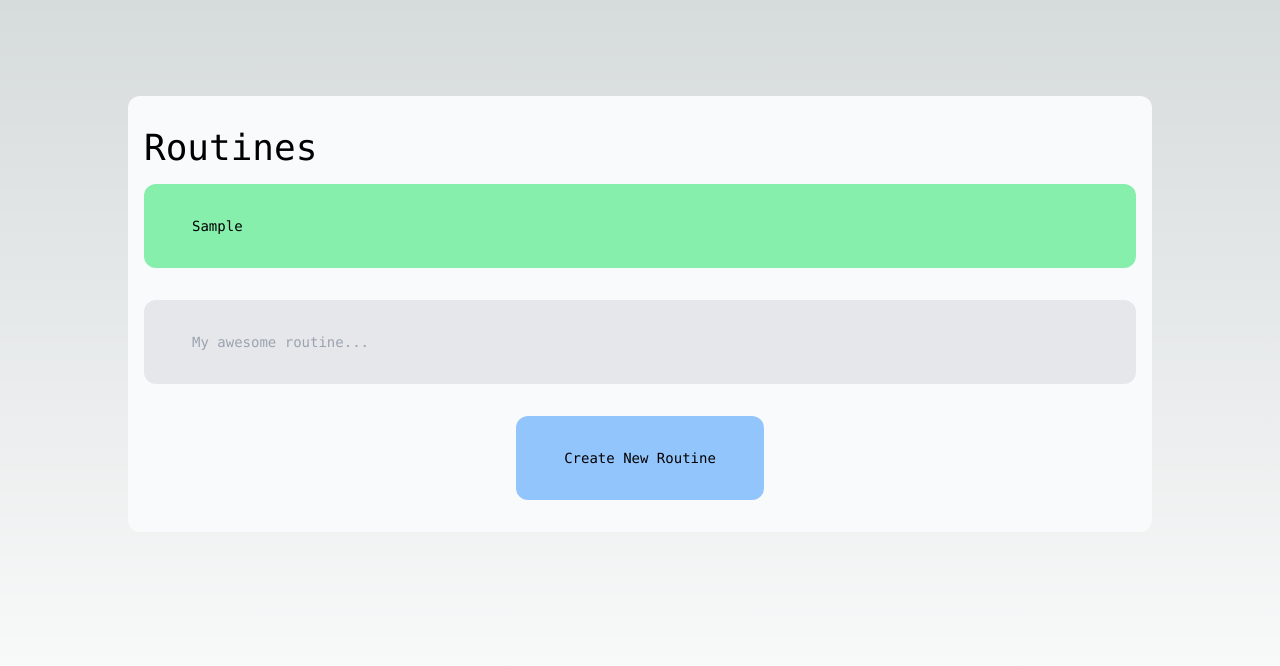
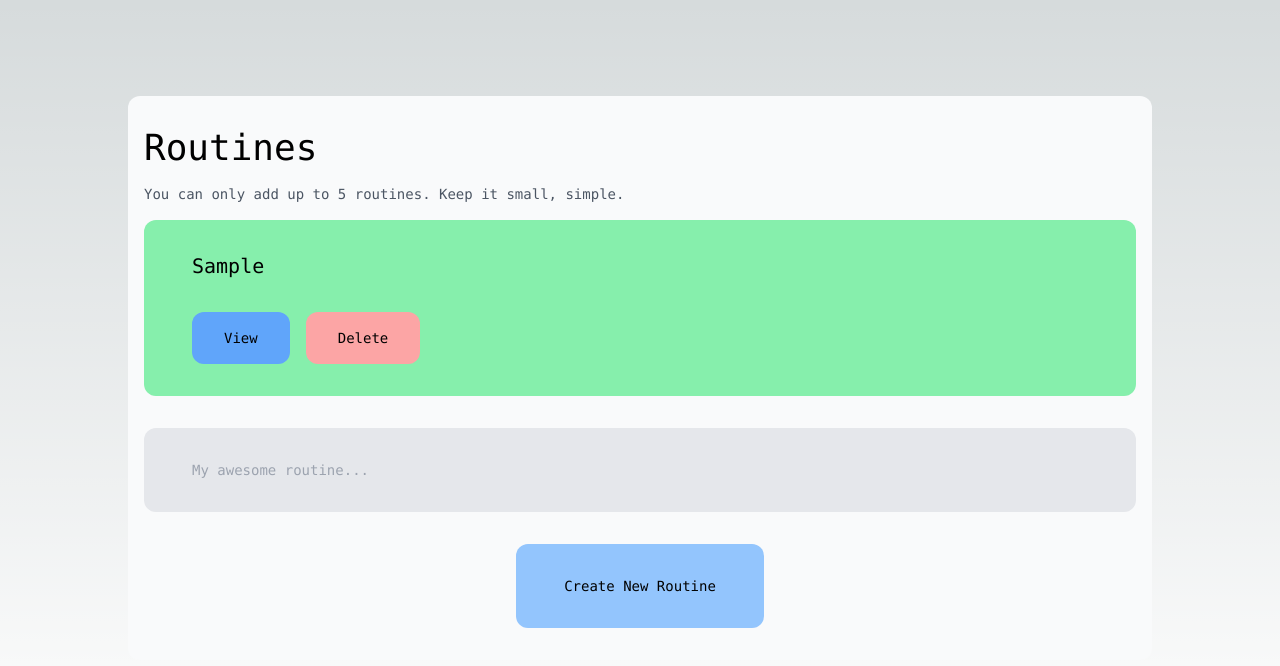
Before and after one commit to yoshua70/matcha-dog, a Next.js app: page / in a window 1280 px wide. Both pictures are taken after typing "Sample" into the empty fields and a click on the button "Create New Routine". Shown: the top 666 px of the page. Built offline with nearby package versions, Linux system fonts and the light colour scheme.

Commit message:
feat: limit number of routines a user can create
Introduce a type `Routine` to represent the routines in the code.
Limit the number of routines a user can create to 5.
Add informative message to warn user that he cannot create more than 5 routines.

```diff
--- a/src/app/page.tsx
+++ b/src/app/page.tsx
@@ -2,16 +2,39 @@
 
 import { useState } from "react";
 
+type Routine = {
+  title: string;
+  id: number;
+  todos: RoutineTodo[];
+};
+
+type RoutineTodo = {
+  title: string;
+  state: boolean;
+  id: number;
+  step: number;
+};
+
 export default function Home() {
-  // TODO: define a type Routine instead of using a string.
   const [routineTitle, setRoutineTitle] = useState("");
-  const [routines, setRoutines] = useState<string[]>([]);
+  const [currentRoutineIndex, setCurrentRoutineIndex] = useState(0);
+  const [routinesStore, setRoutinesStore] = useState<Routine[]>([]);
 
-  // TODO: limit the number of routines to 5.
   const handleAddRoutine = () => {
+    // Limit the number of routines to 5.
+    if (currentRoutineIndex === 5) {
+      return;
+    }
+
     if (routineTitle.trim() !== "") {
-      setRoutines([...routines, routineTitle]);
+      const routine: Routine = {
+        title: routineTitle,
+        id: currentRoutineIndex,
+        todos: [],
+      };
+      setRoutinesStore([...routinesStore, routine]);
       setRoutineTitle("");
+      setCurrentRoutineIndex(currentRoutineIndex + 1);
     }
   };
 
@@ -19,12 +42,18 @@ export default function Home() {
   const renderRoutines = () => {
     return (
       <>
-        {routines.map((item, index) => (
+        {routinesStore.map((item, index) => (
           <div
             key={index}
-            className="flex flex-col bg-green-300 rounded-xl w-full px-12 py-8"
+            className="flex flex-col bg-green-300 rounded-xl w-full gap-8 px-12 py-8"
           >
-            <h2>{item}</h2>
+            <h2 className="text-xl">{item.title}</h2>
+            <div className="flex gap-4">
+              <button className="bg-blue-400 rounded-xl px-8 py-4">View</button>
+              <button className="bg-red-300 rounded-xl px-8 py-4">
+                Delete
+              </button>
+            </div>
           </div>
         ))}
       </>
@@ -36,6 +65,9 @@ export default function Home() {
       <div className="z-10 max-w-5xl w-full items-center justify-between font-mono text-sm flex flex-col gap-8 bg-gray-50 px-4 py-8 rounded-xl text-black">
         <div className="flex flex-col w-full items-start">
           <h1 className="text-4xl mb-4">Routines</h1>
+          <p className="text-gray-600 mb-4">
+            You can only add up to 5 routines. Keep it small, simple.
+          </p>
           <div className="flex flex-col gap-2 w-full">{renderRoutines()}</div>
         </div>
         <input
```
